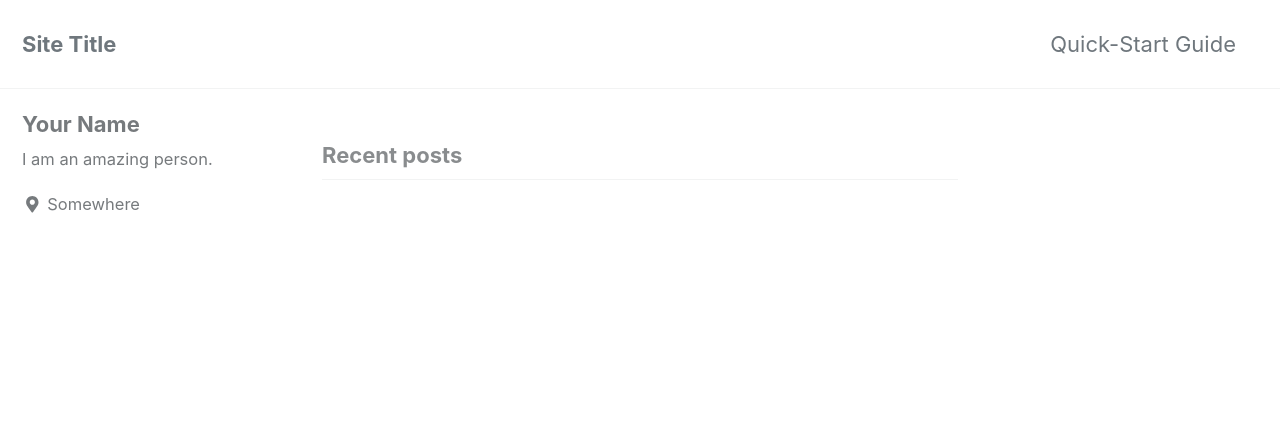
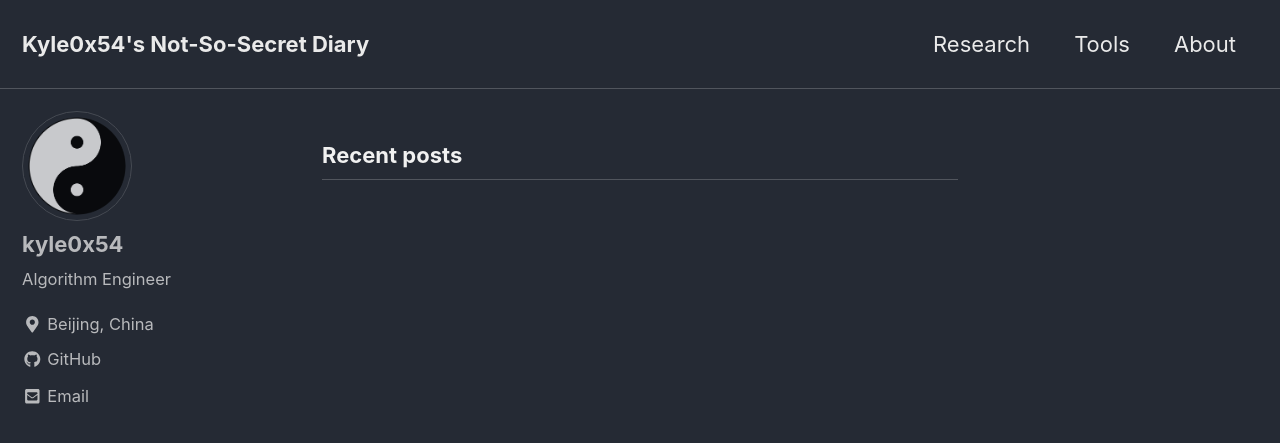
Before and after one commit to kyle0x54/kyle0x54.github.io, a Jekyll site: the page built from index.html, in a window 1280 px wide and 900 px high. Shown: the top 443 px of the window. Built offline with Jekyll 4.4.1, drawn with Linux system fonts in a browser that asks for light colours; cached includes are drawn as plain includes; the list of posts is cut into pages by our own code; some of the changed text lies outside the part shown.

Commit message:
Modify personal information.

```diff
--- a/_config.yml
+++ b/_config.yml
@@ -12,17 +12,17 @@
 
 # theme                  : "minimal-mistakes-jekyll"
 # remote_theme           : "mmistakes/minimal-mistakes"
-minimal_mistakes_skin    : "default" # "air", "aqua", "contrast", "dark", "dirt", "neon", "mint", "plum", "sunrise"
+minimal_mistakes_skin    : "dark" # "air", "aqua", "contrast", "dark", "dirt", "neon", "mint", "plum", "sunrise"
 
 # Site Settings
 locale                   : "en-US"
-title                    : "Site Title"
+title                    : "Kyle0x54's Not-So-Secret Diary"
 title_separator          : "-"
-name                     : "Your Name"
-description              : "An amazing website."
-url                      : # the base hostname & protocol for your site e.g. "https://mmistakes.github.io"
+name                     : "kyle0x54"
+description              : "kyle0x54's technical blog."
+url                      : "https://kyle0x54.github.io" # the base hostname & protocol for your site e.g. "https://mmistakes.github.io"
 baseurl                  : # the subpath of your site, e.g. "/blog"
-repository               : # GitHub username/repo-name e.g. "mmistakes/minimal-mistakes"
+repository               : "kyle0x54/kyle0x54.github.io" # GitHub username/repo-name e.g. "mmistakes/minimal-mistakes"
 teaser                   : # path of fallback teaser image, e.g. "/assets/images/500x300.png"
 logo                     : # path of logo image to display in the masthead, e.g. "/assets/images/88x88.png"
 masthead_title           : # overrides the website title displayed in the masthead, use " " for no title
@@ -38,7 +38,7 @@ comments:
     # https://developers.facebook.com/docs/plugins/comments
     appid                :
     num_posts            : # 5 (default)
-    colorscheme          : # "light" (default), "dark"
+    colorscheme          : "dark" # "light" (default), "dark"
   utterances:
     theme                : # "github-light" (default), "github-dark"
     issue_term           : # "pathname" (default)
@@ -106,15 +106,15 @@ analytics:
 
 # Site Author
 author:
-  name             : "Your Name"
-  avatar           : # path of avatar image, e.g. "/assets/images/bio-photo.jpg"
-  bio              : "I am an amazing person."
-  location         : "Somewhere"
-  email            :
+  name             : "kyle0x54"
+  avatar           : "/assets/images/bio-photo.jpg" # path of avatar image, e.g. "/assets/images/bio-photo.jpg"
+  bio              : "Algorithm Engineer"
+  location         : "Beijing, China"
+  email            : "kyle0x54@gmail.com"
   links:
     - label: "Email"
       icon: "fas fa-fw fa-envelope-square"
-      # url: mailto:your.name@email.com
+      # url: mailto:kyle0x54@gmail.com
     - label: "Website"
       icon: "fas fa-fw fa-link"
       # url: "https://your-website.com"
@@ -126,7 +126,7 @@ author:
       # url: "https://facebook.com/"
     - label: "GitHub"
       icon: "fab fa-fw fa-github"
-      # url: "https://github.com/"
+      url: "https://github.com/kyle0x54"
     - label: "Instagram"
       icon: "fab fa-fw fa-instagram"
       # url: "https://instagram.com/"
@@ -142,7 +142,7 @@ footer:
       # url:
     - label: "GitHub"
       icon: "fab fa-fw fa-github"
-      # url:
+      url: "https://github.com/kyle0x54"
     - label: "GitLab"
       icon: "fab fa-fw fa-gitlab"
       # url:
@@ -221,7 +221,7 @@ sass:
 permalink: /:categories/:title/
 paginate: 5 # amount of posts to show
 paginate_path: /page:num/
-timezone: # https://en.wikipedia.org/wiki/List_of_tz_database_time_zones
+timezone: "Asia/Shanghai" # https://en.wikipedia.org/wiki/List_of_tz_database_time_zones
 
 
 # Plugins (previously gems:)
--- a/_data/navigation.yml
+++ b/_data/navigation.yml
@@ -1,9 +1,13 @@
 # main links
 main:
-  - title: "Quick-Start Guide"
-    url: https://mmistakes.github.io/minimal-mistakes/docs/quick-start-guide/
-  # - title: "About"
-  #   url: https://mmistakes.github.io/minimal-mistakes/about/
+  # - title: "Quick-Start Guide"
+  #   url: https://mmistakes.github.io/minimal-mistakes/docs/quick-start-guide/
+  - title: "Research"
+    url: /research/
+  - title: "Tools"
+    url: /tools/
+  - title: "About"
+    url: https://mmistakes.github.io/minimal-mistakes/about/
   # - title: "Sample Posts"
   #   url: /year-archive/
   # - title: "Sample Collections"
```
Also changed, not shown: assets/images/bio-photo.jpg (added).
